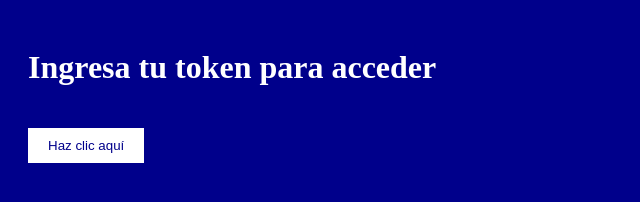
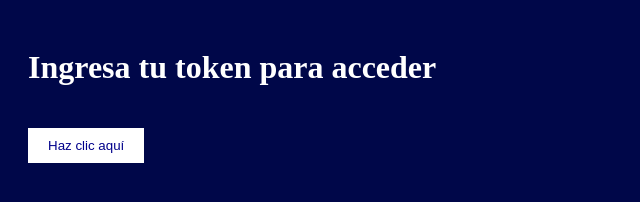
Before and after one commit to natgonzalez04/wo-api-sheets, a website: page Index.html in a window 1280 px wide. Shown: the whole page, without its empty margins (0-640 px from the left). Drawn offline with Linux system fonts and the light colour scheme.

Commit message:
avances configuracion

```diff
--- a/Index.html
+++ b/Index.html
@@ -4,7 +4,7 @@
     <base target="_top">
     <style>
       body {
-        background-color: darkblue;
+        background-color: #000749;
         color: white;
         padding: 20px;
       }
--- /dev/null
+++ b/package.json
@@ -0,0 +1,5 @@
+{
+  "dependencies": {
+    "@types/google-apps-script": "^1.0.78"
+  }
+}
```
Also changed, not shown: test.js (deleted, +0 -53 lines), 1 other file.
